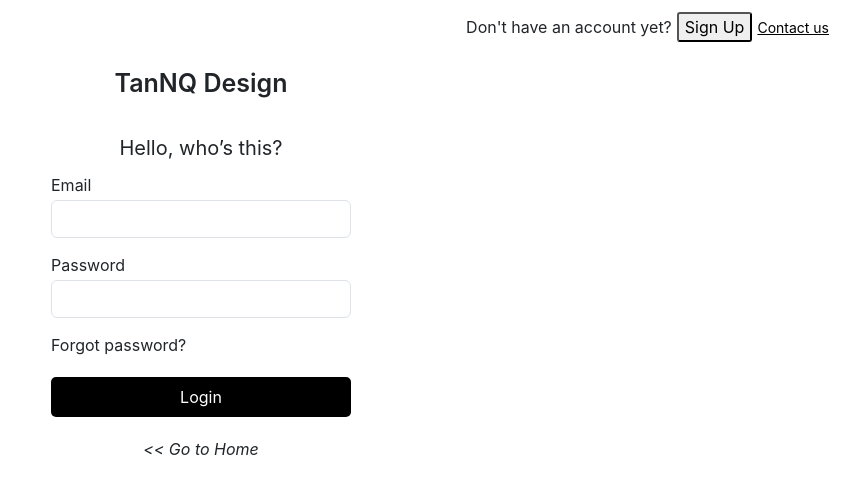
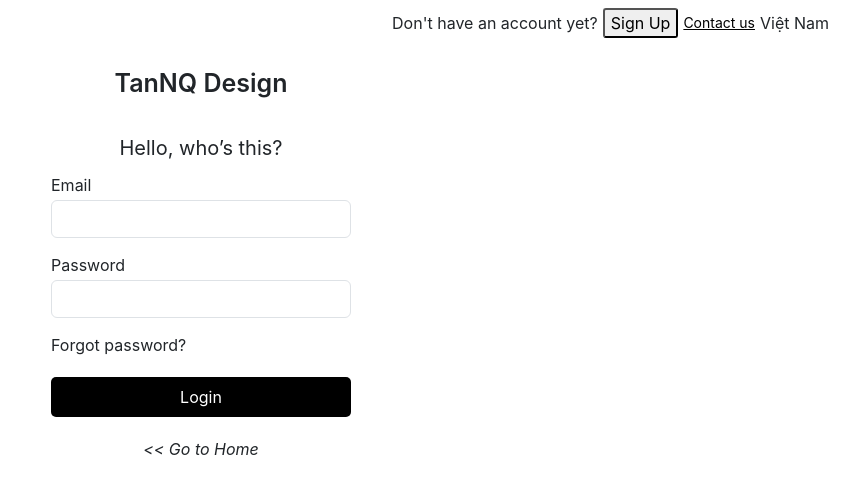
Before and after one commit to nqtan666/reactfinal, a React (Create React App) app: page /login in a window 1280 px wide. Shown: the top 494 px of the page, without its empty margins (439-1280 px from the left). Built offline with nearby package versions, Linux system fonts and the light colour scheme.

Commit message:
design header multi-languege

```diff
--- a/package.json
+++ b/package.json
@@ -8,12 +8,16 @@
     "@testing-library/user-event": "13.5.0",
     "axios": "0.27.2",
     "bootstrap": "5.2.0",
+    "i18next": "21.8.16",
+    "i18next-browser-languagedetector": "6.1.4",
+    "i18next-http-backend": "1.4.1",
     "lodash": "^4.17.21",
     "nprogress": "0.2.0",
     "react": "18.2.0",
     "react-awesome-lightbox": "1.8.1",
     "react-bootstrap": "2.4.0",
     "react-dom": "18.2.0",
+    "react-i18next": "11.18.3",
     "react-icons": "4.4.0",
     "react-paginate": "^8.1.3",
     "react-pro-sidebar": "0.7.1",
--- a/src/App.scss
+++ b/src/App.scss
@@ -84,3 +84,7 @@ video {
 
   width: 100vw;
 }
+.languages{
+
+  .dropdown-toggle:after { content: none }
+}
--- a/src/components/Auth/Login.js
+++ b/src/components/Auth/Login.js
@@ -7,6 +7,7 @@ import { useDispatch } from "react-redux";
 import { doLogin } from "../../redux/action/userAction";
 import { FaSpinner } from "react-icons/fa";
 import { set } from "lodash";
+import Language from "../Header/Language";
 const Login = () => {
   const navigate = useNavigate();
   const dispatch = useDispatch();
@@ -52,6 +53,7 @@ const Login = () => {
           >
             Contact us
           </a>
+          <Language />
         </div>
         <div className="title col-4 mx-auto">TanNQ Design</div>
         <div className="wellcome col-4 mx-auto">Hello, who’s this?</div>
--- a/src/components/Auth/Login.scss
+++ b/src/components/Auth/Login.scss
@@ -2,8 +2,11 @@
 
     .header{
         height: 45px;
-        text-align: right;
         padding: 12px;
+        display: flex;
+        gap: 10;
+        align-items: center;
+        justify-content: flex-end;
         .btn-signin{
             margin: 0px 5px;
             border-radius: 3px;
@@ -14,6 +17,7 @@
         .contact{
             color: black;
             font-size: 14px;
+            margin-right: 5px;
         }
     }
     .title{
--- a/src/components/Auth/Signup.js
+++ b/src/components/Auth/Signup.js
@@ -4,6 +4,7 @@ import { useNavigate } from "react-router-dom";
 import { toast } from "react-toastify";
 import _ from "lodash";
 import { postRegister } from "../../service/apiServices";
+import Language from "../Header/Language";
 const Signup = () => {
   let navigate = useNavigate();
   const [email, setEmail] = useState("");
@@ -62,6 +63,7 @@ const Signup = () => {
           >
             Contact us
           </a>
+          <Language />
         </div>
         <div className="title col-4 mx-auto">Register Account</div>
         <div className="wellcome col-4 mx-auto">Hello, who’s this?</div>
--- a/src/components/Auth/Signup.scss
+++ b/src/components/Auth/Signup.scss
@@ -1,8 +1,11 @@
 .signup-container{
     .header{
         height: 45px;
-        text-align: right;
         padding: 12px;
+        display: flex;
+        gap: 10;
+        align-items: center;
+        justify-content: flex-end;
         .btn-login{
             margin: 0px 5px;
             border-radius: 3px;
@@ -13,6 +16,7 @@
         .contact{
             color: black;
             font-size: 14px;
+            margin-right: 5px;
         }
     }
     .title{
--- a/src/components/Header/Header.js
+++ b/src/components/Header/Header.js
@@ -7,7 +7,7 @@ import { logout } from "../../service/apiServices";
 import { toast } from "react-toastify";
 import { useDispatch } from "react-redux";
 import { doLogout } from "../../redux/action/userAction";
-
+import Language from "./Language";
 const Header = () => {
   const dispatch = useDispatch();
   const isAuthenticated = useSelector((state) => state.user.isAuthenticated);
@@ -49,9 +49,6 @@ const Header = () => {
             <NavLink to="/admins" className="nav-link">
               Admin
             </NavLink>
-            {/* <Nav.Link href="#home">Home</Nav.Link>
-            <Nav.Link href="/user">Users</Nav.Link>
-            <Nav.Link href="/admin">Admin</Nav.Link> */}
           </Nav>
 
           <Nav>
@@ -75,6 +72,7 @@ const Header = () => {
                 </NavDropdown.Item>
               </NavDropdown>
             )}
+            <Language />
           </Nav>
         </Navbar.Collapse>
       </Container>
--- /dev/null
+++ b/src/components/Header/Language.js
@@ -0,0 +1,16 @@
+import { NavDropdown } from "react-bootstrap";
+const Language = () => {
+  return (
+    <>
+      <NavDropdown
+        title="Việt Nam"
+        id="basic-nav-dropdown2"
+        className="languages"
+      >
+        <NavDropdown.Item to="#action/3.1">English</NavDropdown.Item>
+        <NavDropdown.Item to="#action/3.1">Việt Nam</NavDropdown.Item>
+      </NavDropdown>
+    </>
+  );
+};
+export default Language;
```
Also changed, not shown: 1 other file (tests, documents, lock files or other folders).
